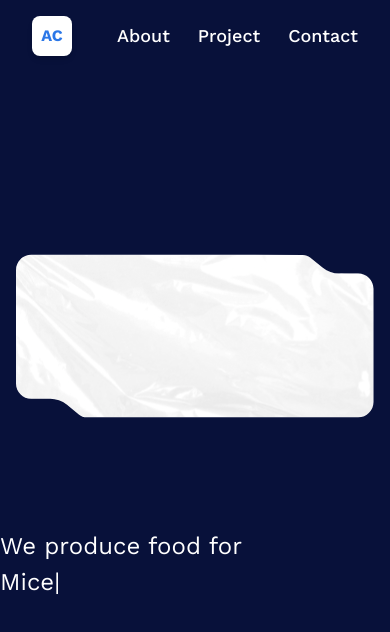
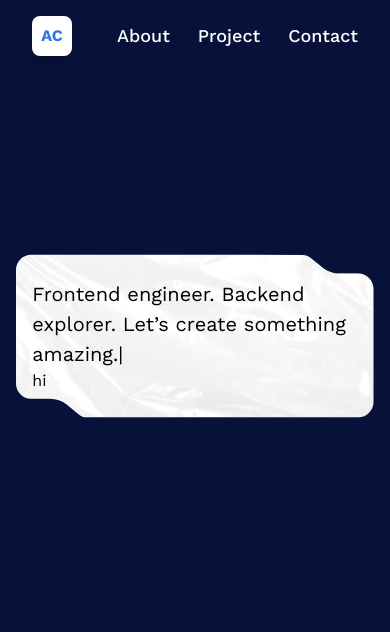
Before and after one commit to Anurag1096/3d_port, a React (Vite) app: page / in a window 390 px wide. Shown: the top 632 px of the page. Built offline with nearby package versions, Linux system fonts and the light colour scheme.

Commit message:
wip: adding responsive deisgn

```diff
--- a/src/Pages/Home2.tsx
+++ b/src/Pages/Home2.tsx
@@ -3,34 +3,44 @@ import Loader from "../compoents/Loader";
 import SVGComponent from "../compoents/svgComp";
 import SVGComponentMask from "../compoents/svgmask";
 import SVGGroup from "../compoents/SVGGroup";
-import TypingComp from "../compoents/TypingComp";
-import { TypeAnimation } from 'react-type-animation';
+import { TypeAnimation } from "react-type-animation";
+
 function Home2() {
   return (
     <section className="w-screen h-screen relative overflow-hidden z-0">
       <Suspense fallback={<Loader />}>
+        {/* Container for SVG and Typing */}
+        <div className="relative w-11/12 sm:w-4/5 md:w-3/4 lg:max-w-[843px] h-96 mx-auto mt-36">
+          {/* Background SVG */}
+          <SVGComponent className="w-full h-full relative z-0" />
+          {/* Foreground mask */}
+          <SVGComponentMask className="absolute inset-0 w-full h-full z-10" />
 
-        <div>
-          <SVGComponent className="w-11/12 sm:w-4/5 md:w-3/4 lg:max-w-screen-xl h-96 mx-auto mt-36 relative z-0" />
-          <SVGComponentMask className="w-11/12 sm:w-4/5 md:w-3/4 lg:max-w-screen-xl h-96 mx-auto mt-36 absolute inset-0 z-10" />
-        </div>
-        <div className=" w-11/12 sm:w-4/5 md:w-3/4 lg:max-w-screen-xl  relative">
-          <SVGGroup className="hidden md:inline-block absolute bottom-0 left-0 w-4/5 md:w-3/4 lg:max-w-screen-sm h-9 " />
+          {/* Typing animation over both - now responsive */}
+          {/* Typing animation on the left side - responsive & constrained */}
+          <div className="absolute top-1/2 left-0 transform -translate-y-1/2 z-20 pl-4 sm:pl-6  md:px-12 md:w-80  md:flex md:justify-between md:items-center ">
+            <div className="max-w-xs sm:max-w-sm md:max-w-md lg:max-w-lg text-left">
+              <TypeAnimation
+                sequence={[
+                  "Frontend engineer. Backend explorer. Let’s create something amazing.",
+                  1000,
+                ]}
+                wrapper="span"
+                speed={50}
+                style={{ fontSize: "1.25em", display: "inline-block" }}
+                repeat={Infinity}
+                className="text-blue"
+              />
+            </div>
+            <div>
+              <h1>hi</h1>
+            </div>
+          </div>
         </div>
 
-        <div className='text-white max-w-[250px] min-h-[4rem]'>
-        {/* <TypingComp  text={'This is my profile '} speed={150} /> */}
-        <TypeAnimation
-      sequence={[
-        // Same substring at the start will only be typed out once, initially
-        'We produce food for Mice',
-        1000, // wait 1s before replacing "Mice" with "Hamsters"
-      ]}
-      wrapper="span"
-      speed={50}
-      style={{ fontSize: '1.5em', display: 'inline-block' }}
-      repeat={Infinity}
-    />
+        {/* SVG Group at bottom */}
+        <div className="w-11/12 sm:w-4/5 md:w-3/4 lg:max-w-[843px] relative">
+          <SVGGroup className="hidden md:inline-block absolute bottom-0 left-0 w-4/5 md:w-3/4 lg:max-w-[843px] h-9" />
         </div>
       </Suspense>
     </section>
```
